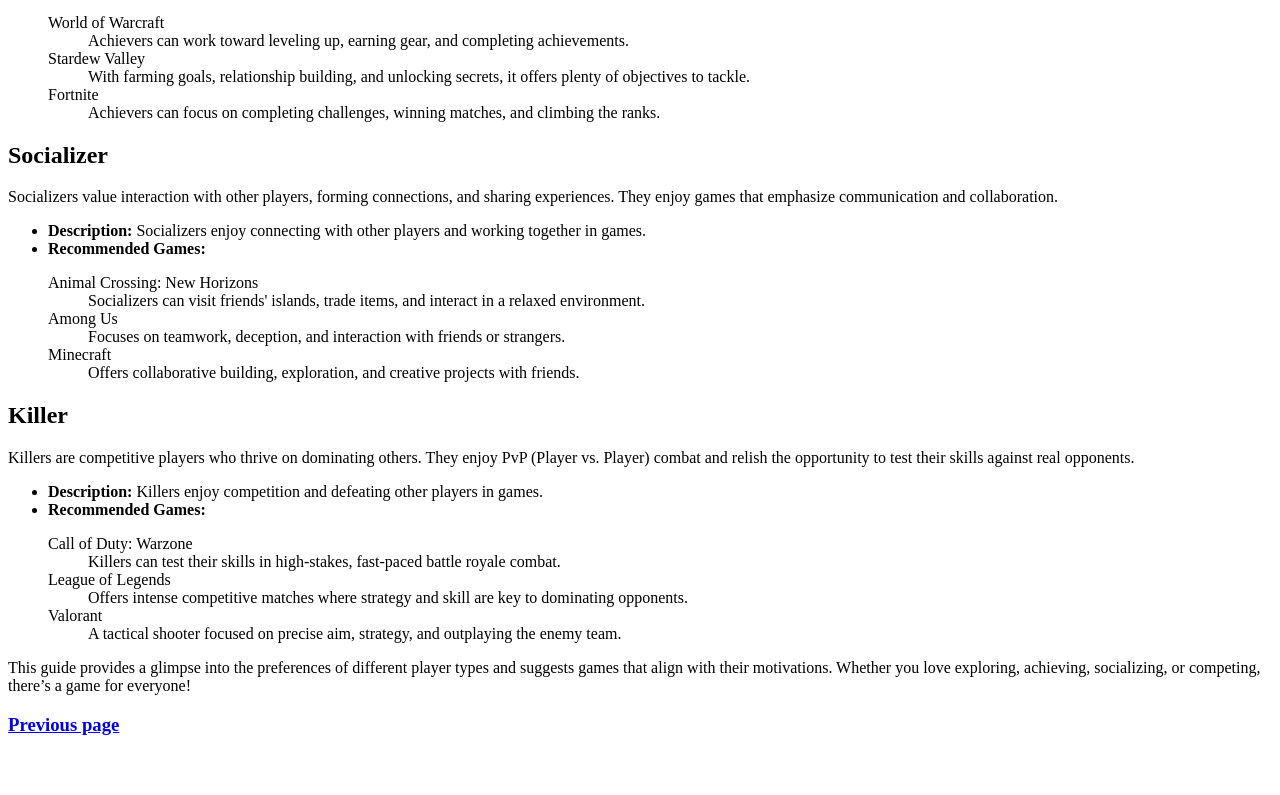
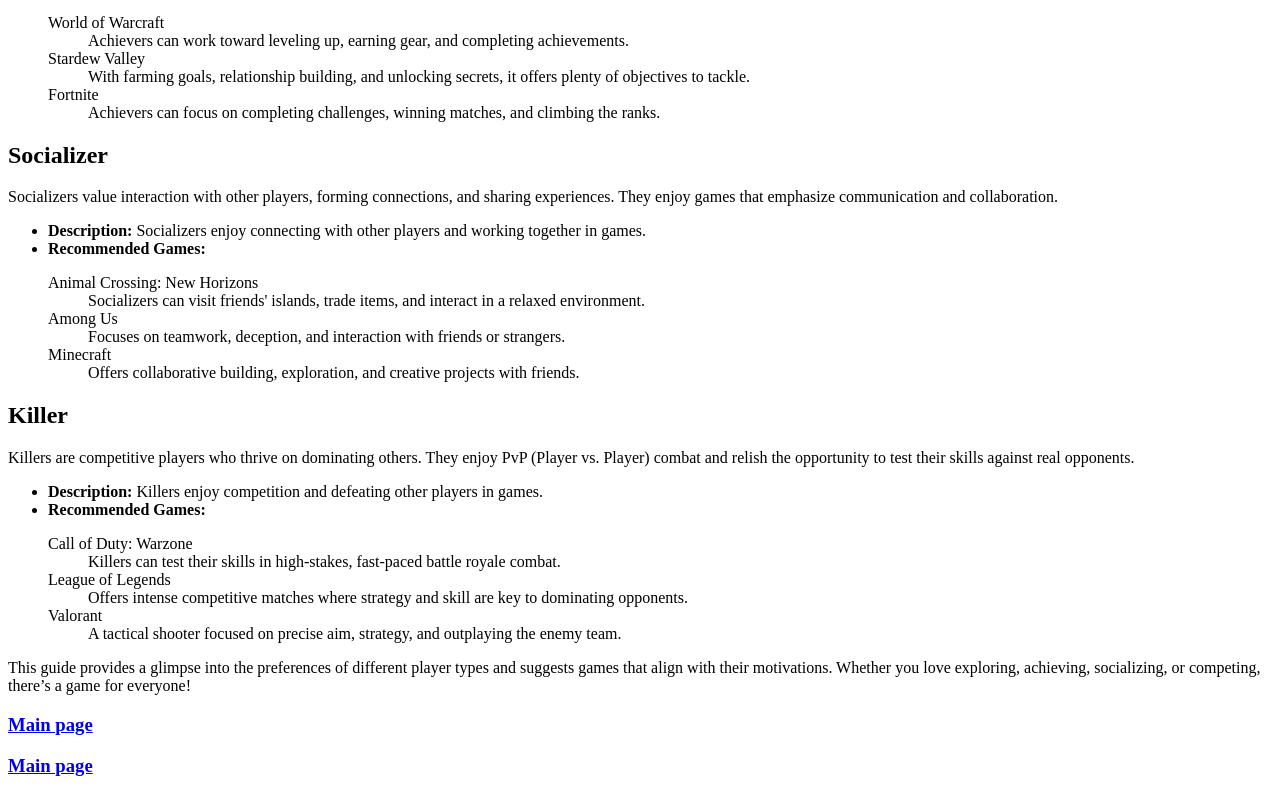
Before and after one commit to Korb1n/se1400-practice, a plain HTML site: page Page5.html in a window 1280 px wide. Shown: the part 460-1255 px from the top of the page. Before the commit the page ends 1215 px from the top, so only its background shows below. Drawn offline with Linux system fonts and the light colour scheme.

Commit message:
fgbhftghfgh

```diff
--- a/Page5.html
+++ b/Page5.html
@@ -94,7 +94,8 @@
 
     <footer>
         <p>This guide provides a glimpse into the preferences of different player types and suggests games that align with their motivations. Whether you love exploring, achieving, socializing, or competing, there’s a game for everyone!</p>
-        <footer><h3><a href="Page4.html"> Previous page</a></h3></footer>
+        <footer><h3><a href="index.html"> Main page</a></h3></footer>
+        <footer><h3><a href="Page4.html"> Main page</a></h3></footer>
     </footer>
 </body>
 </html>
```
